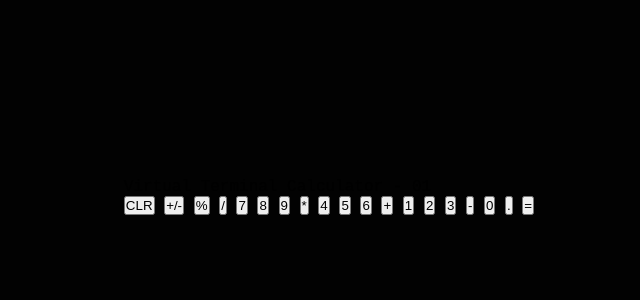
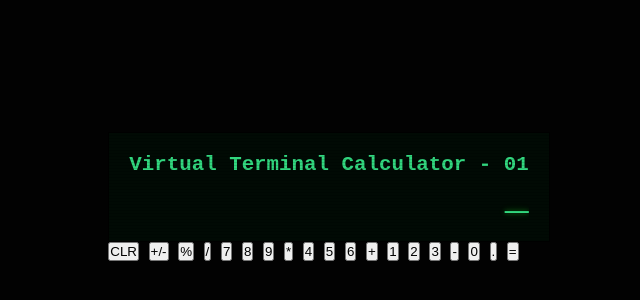
Before and after one commit to Jay-klmnop/VTC-01-calculator, a plain HTML site: page index.html in a window 1280 px wide. Shown: the part 204-504 px from the top of the page, without its empty margins (311-951 px from the left). Drawn offline with Linux system fonts and the light colour scheme; a web font is replaced by a local one.

Commit message:
style: Design the calculator display screen

```diff
--- a/css/display.css
+++ b/css/display.css
@@ -0,0 +1,66 @@
+.calculator-display {
+  display: flex;
+  flex-direction: column;
+  width: 100%;
+  height: 100%;
+  padding: 20px;
+  border: 1px solid black;
+  box-sizing: border-box;
+  flex-basis: 70%;
+  background-color: #010a04;
+  color: #32D77F;
+  position: relative;
+  overflow: hidden;
+}
+
+.calculator-display::after {
+  content: '';
+  position: absolute;
+  top: 0;
+  left: 0;
+  width: 100%;
+  height: 100%;
+  pointer-events: none;
+  background: repeating-linear-gradient(
+    0deg,
+    rgba(0, 0, 0, 0.2),
+    rgba(0, 0, 0, 0.2) 1px,
+    transparent 1px,
+    transparent 3px
+  );
+  opacity: 0.6;
+}
+
+.display-txt {
+  display: flex;
+  font-size: clamp(1.5rem, 6vw, 2.5rem);
+  justify-content: flex-end;
+  align-items: end;
+  text-align: right;
+  width: 100%;
+  height: 100%;
+  margin: 0;
+  word-break: break-all;
+  overflow: hidden;
+  text-shadow: 0 0 5px rgba(51, 255, 51, 0.4), 0 0 8px rgba(51, 255, 51, 0.2);
+}
+
+.logo {
+  font-size: clamp(0.8rem, 3vw, 1.3rem);
+  font-weight: bold;
+}
+
+.cursor {
+  display: inline-block;
+  margin-left: 2px;
+  animation: blink 1s step-end infinite;
+}
+
+@keyframes blink {
+  from, to {
+    opacity: 1;
+  }
+  50% {
+    opacity: 0;
+  }
+}
--- a/index.html
+++ b/index.html
@@ -18,7 +18,9 @@
                 <header>
                     <div class="logo">Virtual Terminal Calculator - 01</div>
                 </header>
-                <p class="display-txt"></p>
+                <p class="display-txt">
+                    <span class="cursor">_</span>
+                </p>
             </div>
             <div class="buttons">
                 <button class="function button">CLR</button>
```
